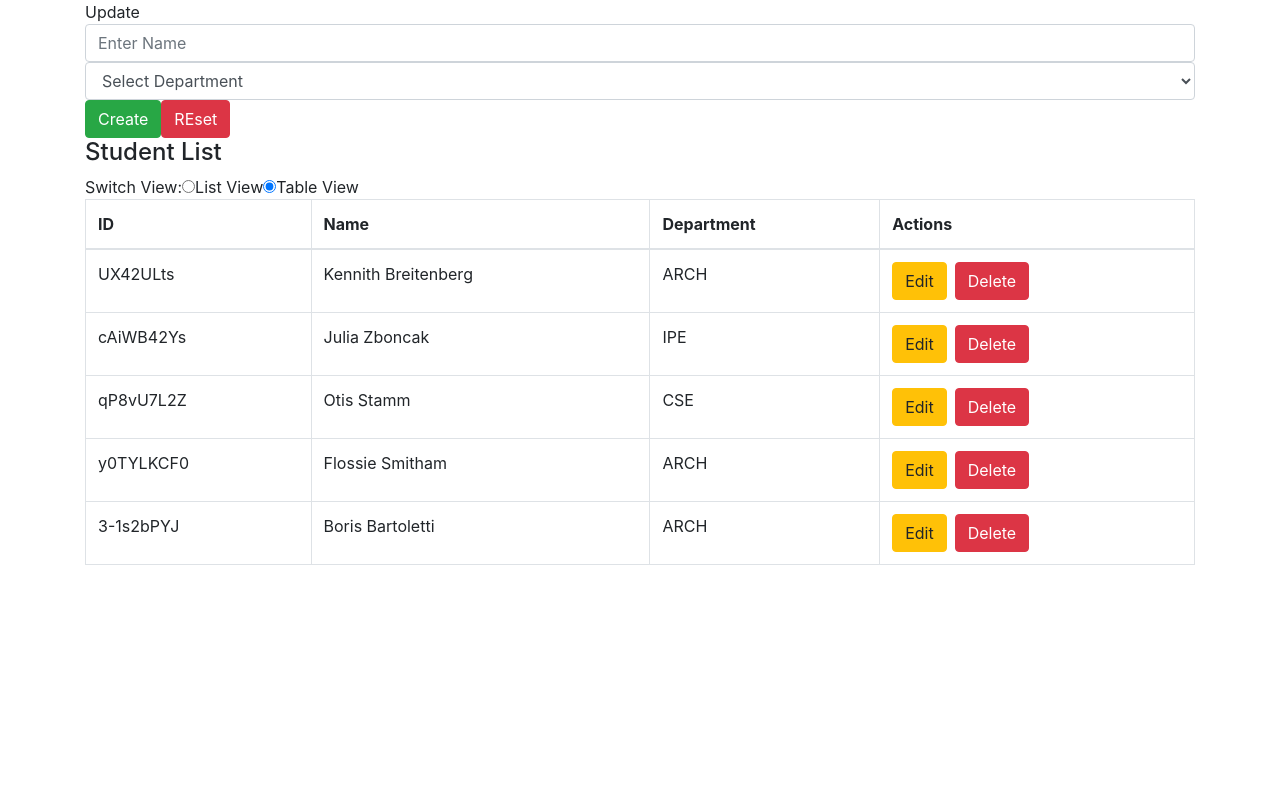
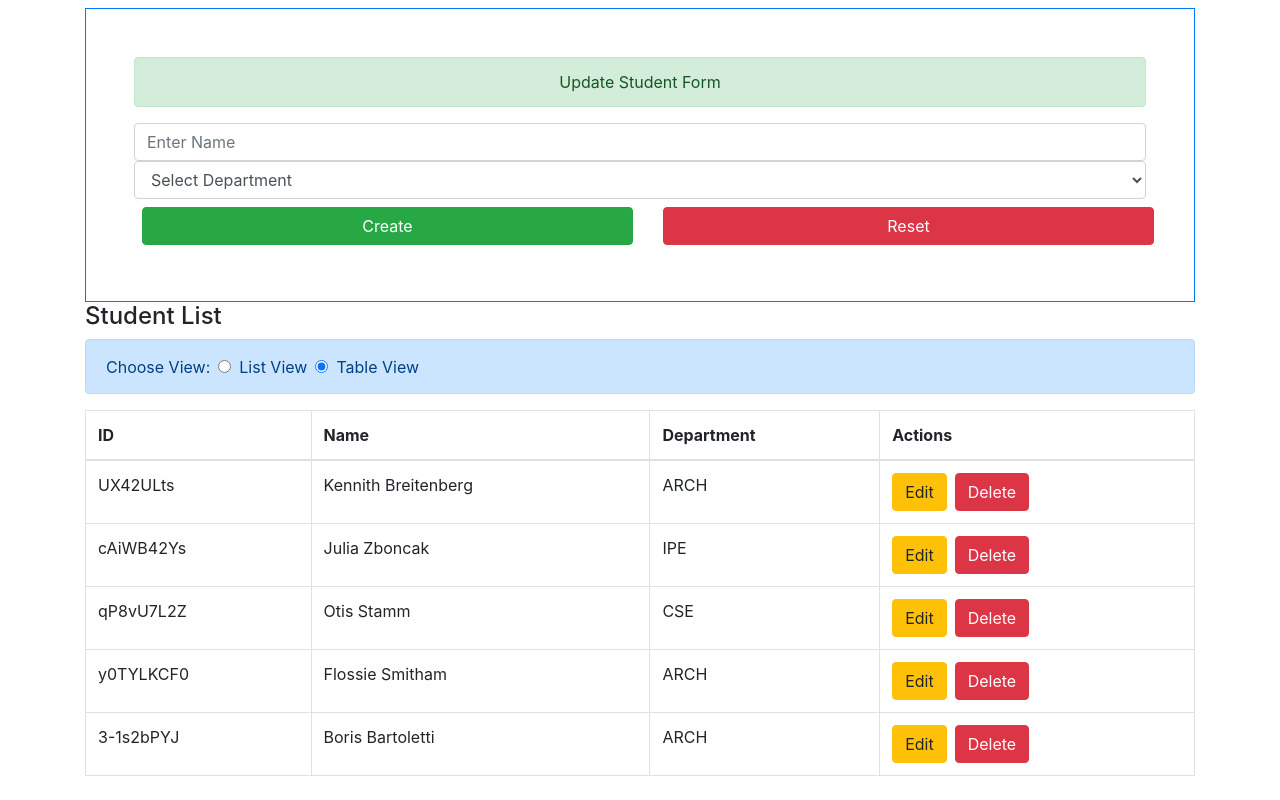
Before and after one commit to SadatJubayer/react_student_portal, a React (Create React App) app: page / in a window 1280 px wide. Built offline with nearby package versions, Linux system fonts and the light colour scheme.

Commit message:
done for today -_-

```diff
--- a/src/studentPortal/forms/index.jsx
+++ b/src/studentPortal/forms/index.jsx
@@ -21,8 +21,10 @@ class StudentForm extends Component {
     }
 
     return (
-      <div>
-        {editable ? 'New Studnet' : 'Update'}
+      <div className="border border-primary p-5 mt-2">
+        <div className="alert alert-success text-center">
+          {editable ? 'Add Student Form' : 'Update Student Form'}
+        </div>
 
         <Formik
           initialValues={initialValues}
@@ -50,16 +52,28 @@ class StudentForm extends Component {
                   <option key={d}> {d} </option>
                 ))}
               </Field>
-              <button type="submit" className="btn btn-success">
+
+              <div className="row">
+                <div className="col-sm-6">
+                  {' '}
+                  <button
+                    type="submit"
+                    className="btn btn-success btn-block m-2"
+                  >
                     {editable ? 'Update' : 'Create '}
                   </button>
+                </div>
+                <div className="col-sm-6">
+                  {' '}
                   <button
                     type="reset"
-                className="btn btn-danger"
+                    className="btn btn-danger btn-block m-2"
                     onClick={this.props.handleReset}
                   >
-                REset
+                    Reset
                   </button>
+                </div>
+              </div>
             </Form>
           )}
         </Formik>
--- a/src/studentPortal/views/index.jsx
+++ b/src/studentPortal/views/index.jsx
@@ -41,9 +41,10 @@ export default class StudentViews extends React.Component {
     return (
       <div>
         <h4>Student List</h4>
-        <div>
-          Switch View:
+        <div class="alert alert-primary">
+          Choose View:
           <input
+            className="m-2"
             type="radio"
             name="view"
             checked={this.state.isListView}
@@ -52,6 +53,7 @@ export default class StudentViews extends React.Component {
           />
           List View
           <input
+            className="m-2"
             type="radio"
             name="table"
             checked={!this.state.isListView}
```
Lines whose indentation alone changed are shown as unchanged.
